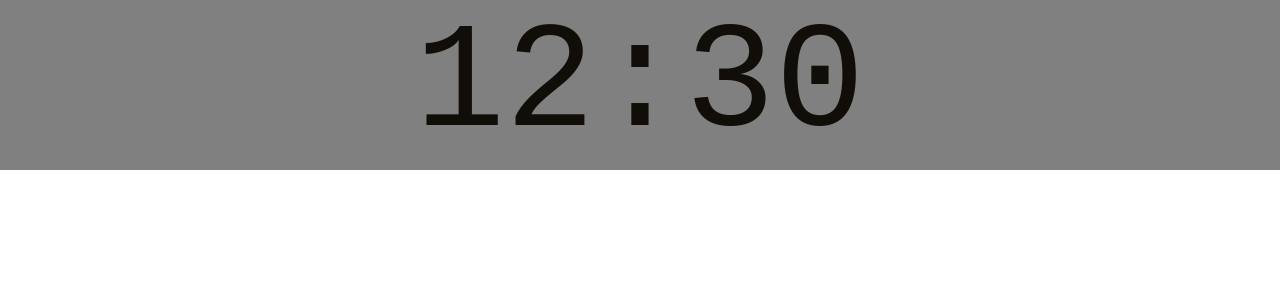
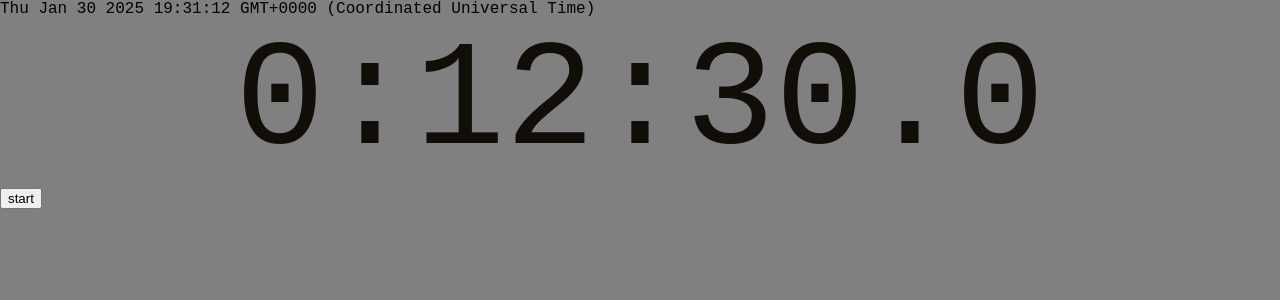
Before and after one commit to O-Lidenbrock/stopwatch-site, a SvelteKit app: page / in a window 1280 px wide. Shown: the top 300 px of the page. Built offline with nearby package versions, Linux system fonts and the light colour scheme.

Commit message:
write stopwatch function (glitches when function is re-run)

```diff
--- a/src/app.html
+++ b/src/app.html
@@ -1,5 +1,5 @@
 <!doctype html>
-<html lang="en">
+<html lang="en" style="background-color: grey;">
 	<head>
 		<meta charset="utf-8" />
 		<link rel="icon" href="%sveltekit.assets%/favicon.png" />
--- a/src/routes/+page.svelte
+++ b/src/routes/+page.svelte
@@ -1,25 +1,49 @@
 <script>
+    let hours = 0;
     let minutes = 12;
     let seconds = 30;
+    let centiseconds = 0;
+
+    const now = Date();
+
+    function stopwatch (){
+        let start = new Date();
+
+        setInterval(updateElapsed, 10)
+
+        function updateElapsed () {
+            const current = new Date();
+            let elapsed = current - start;
+            updateDisplay(elapsed);
+
+            function updateDisplay (total) {
+                let remainder = total;
+                hours = Math.floor(total/(3.6 * 1000000)).toLocaleString('en-US', {minimumIntegerDigits: 2, useGrouping:false});
+                minutes = Math.floor((total%(3.6 * 1000000))/60000).toLocaleString('en-US', {minimumIntegerDigits: 2, useGrouping:false});
+                seconds = Math.floor(((total%(3.6 * 1000000))%60000)/1000).toLocaleString('en-US', {minimumIntegerDigits: 2, useGrouping:false});
+                centiseconds = Math.floor((((total%(3.6 * 1000000))%60000)%1000)/10);
+            }
+        }
+    }
+
 
 </script>
 <main>
+    <div class = "header">
+        <div> {now} </div>
+    </div>
     <div class="clockDisplay">
         <div class="numbers">
-            {minutes}:{seconds}
+            {hours}:{minutes}:{seconds}.{centiseconds}
         </div>
     </div>
     <div class="controls">
-
+        <button on:click={stopwatch}>start</button>
     </div>
 
 </main>
 
 <style>
-    body{
-        padding: 0;
-        margin: 0;
-    }
     main{
         background-color: grey;
         font-family: 'Roboto Mono', monospace;
```
